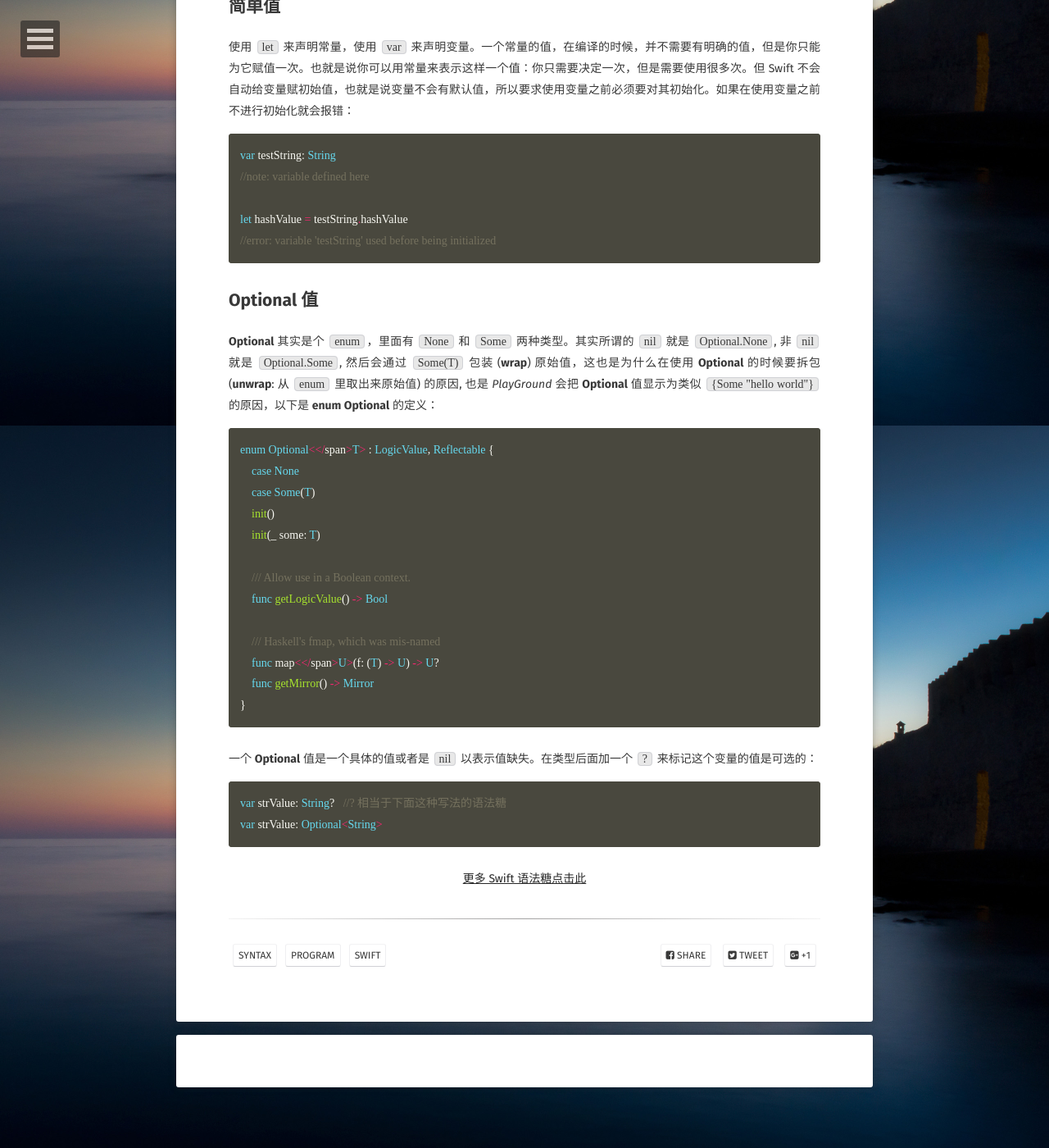
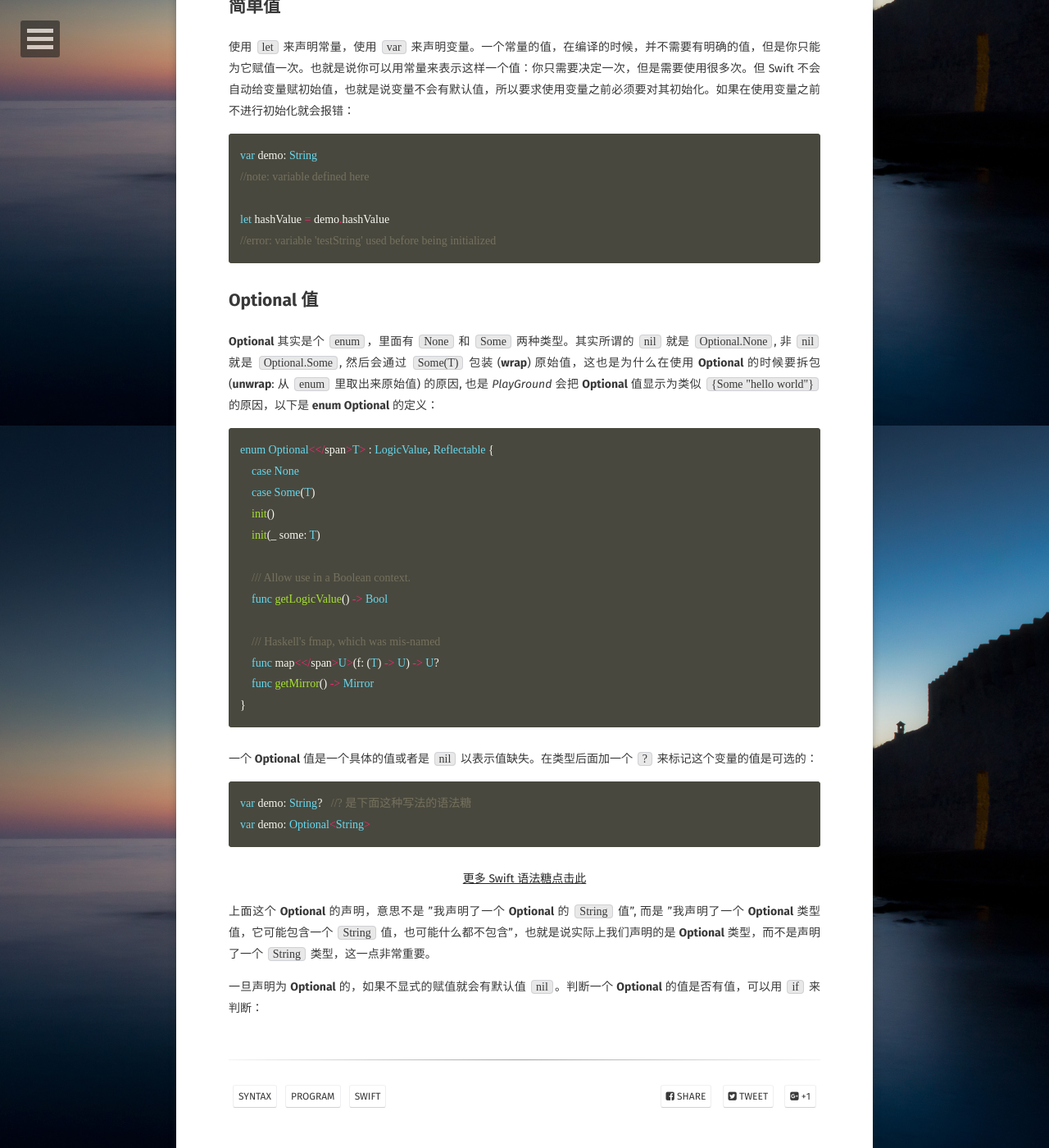
Before and after one commit to AurevoirXavier/deprecated-AurevoirXavier.github.io, a Jekyll site: the page built from _posts/2017-4-25-questionMarkExclamatoryMarkSwift.md, in a window 1280 px wide and 1400 px high, scrolled down 381 px. Shown: the whole window at 82% size. Built offline with Jekyll 4.4.1, drawn with Linux system fonts in a browser that asks for light colours; some web fonts are replaced; comment, search, counter and statistics services are not loaded.

Commit message:
16:13/04/25/17

````diff
--- a/_posts/2017-4-25-questionMarkExclamatoryMarkSwift.md
+++ b/_posts/2017-4-25-questionMarkExclamatoryMarkSwift.md
@@ -12,10 +12,10 @@ comments: true
 使用 `let` 来声明常量，使用 `var` 来声明变量。一个常量的值，在编译的时候，并不需要有明确的值，但是你只能 为它赋值一次。也就是说你可以用常量来表示这样一个值：你只需要决定一次，但是需要使用很多次。但 Swift 不会自动给变量赋初始值，也就是说变量不会有默认值，所以要求使用变量之前必须要对其初始化。如果在使用变量之前不进行初始化就会报错：
 
 ```swift
-var testString: String
+var demo: String
 //note: variable defined here
 
-let hashValue = testString.hashValue
+let hashValue = demo.hashValue
 //error: variable 'testString' used before being initialized
 ```
 
@@ -42,8 +42,12 @@ enum Optional<</span>T> : LogicValue, Reflectable {
 一个 **Optional** 值是一个具体的值或者是 `nil` 以表示值缺失。在类型后面加一个 `?` 来标记这个变量的值是可选的：
 
 ```swift
-var strValue: String?   //? 相当于下面这种写法的语法糖
-var strValue: Optional<String>
+var demo: String?   //? 是下面这种写法的语法糖
+var demo: Optional<String>
 ```
 
-<center><a href = "syntacticSugarSwift">更多 Swift 语法糖点击此</a></center>
+<center><a href = "http://uvwvu.com/syntacticSugarSwift">更多 Swift 语法糖点击此</a></center>
+
+上面这个 **Optional** 的声明，意思不是 ”我声明了一个 **Optional** 的 `String` 值”, 而是 ”我声明了一个 **Optional** 类型值，它可能包含一个 `String` 值，也可能什么都不包含”，也就是说实际上我们声明的是 **Optional** 类型，而不是声明了一个 `String` 类型，这一点非常重要。
+
+一旦声明为 **Optional** 的，如果不显式的赋值就会有默认值 `nil`。判断一个 **Optional** 的值是否有值，可以用 `if` 来判断：
````
Also changed, not shown: _posts/2017-4-11-syntacticSugarSwift.md (+2 -2 lines).
